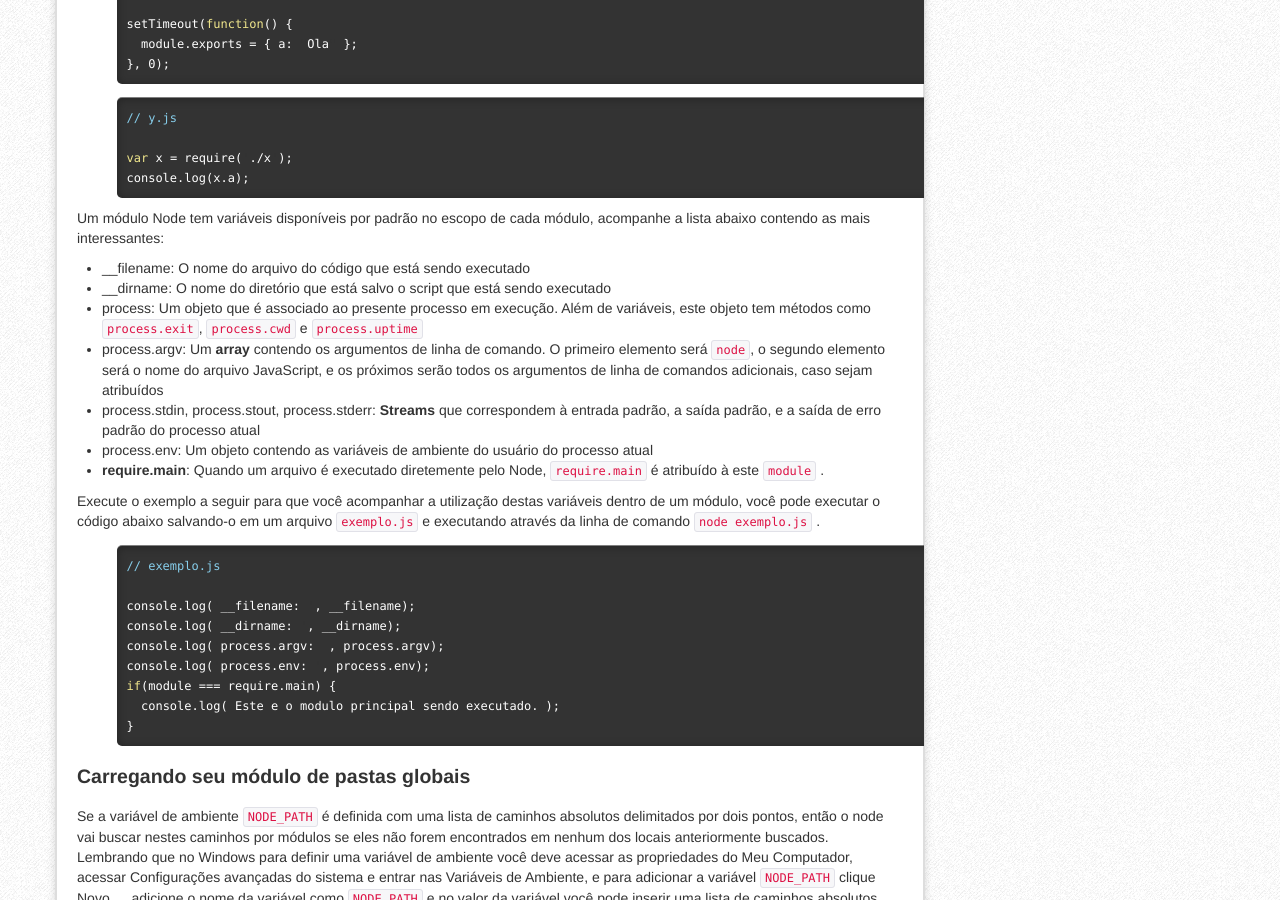
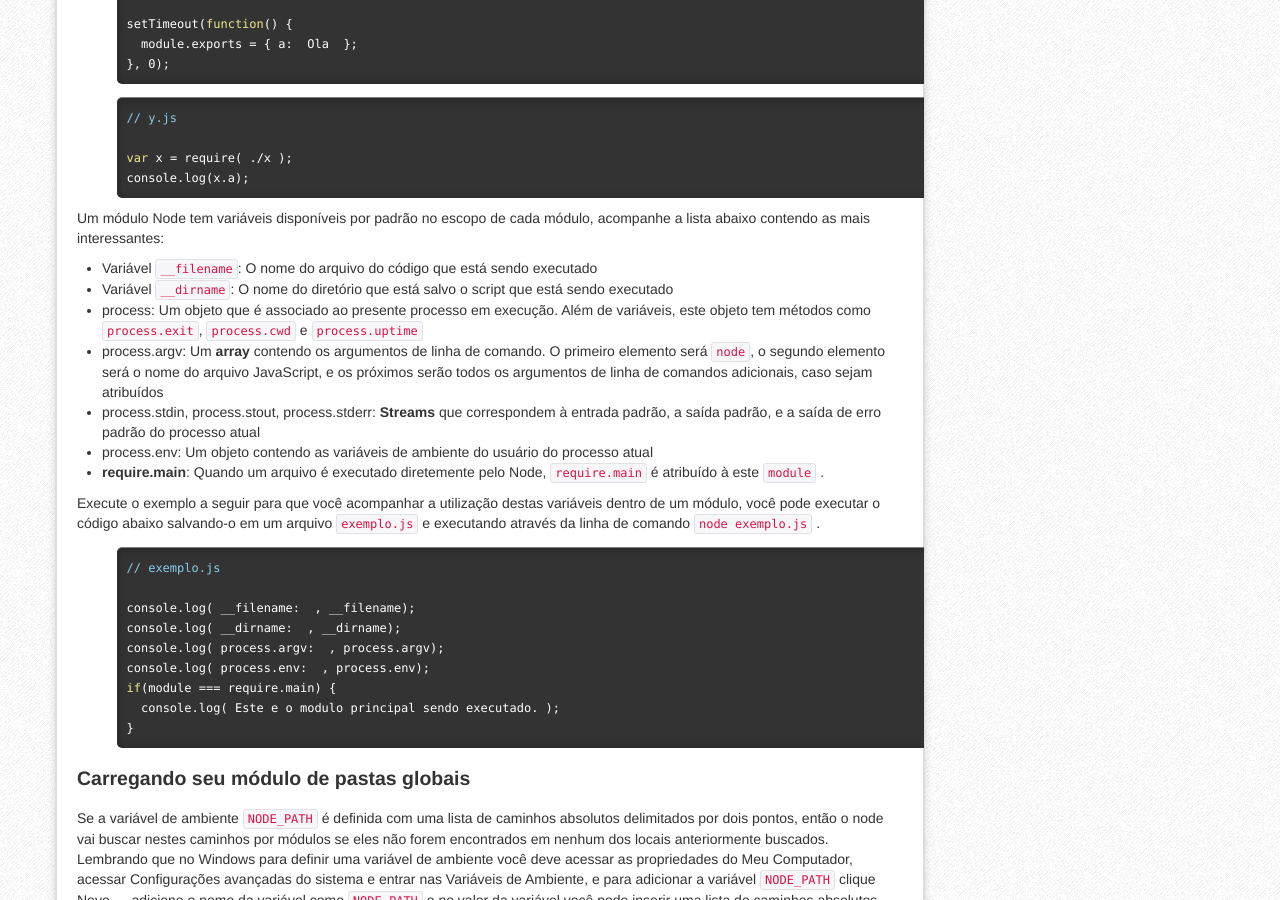
Before and after one commit to nodebr/NodeBR.com, a Jekyll site: the page built from _posts/2013-7-29-modulos-em-nodejs.md, in a window 1280 px wide and 900 px high, scrolled down 5173 px. Built offline with Jekyll 4.4.1, drawn with Linux system fonts in a browser that asks for light colours; comment, search, counter and statistics services are not loaded.

Commit message:
Corrigindo o post de Modulos do Node

```diff
--- a/_posts/2013-7-29-modulos-em-nodejs.md
+++ b/_posts/2013-7-29-modulos-em-nodejs.md
@@ -242,8 +242,8 @@ console.log(x.a);
 
 Um módulo Node tem variáveis disponíveis por padrão no escopo de cada módulo, acompanhe a lista abaixo contendo as mais interessantes:
 
-- __filename: O nome do arquivo do código que está sendo executado
-- __dirname: O nome do diretório que está salvo o script que está sendo executado
+- Variável `__filename`: O nome do arquivo do código que está sendo executado
+- Variável `__dirname`: O nome do diretório que está salvo o script que está sendo executado
 - process: Um objeto que é associado ao presente processo em execução. Além de variáveis, este objeto tem métodos como `process.exit`, `process.cwd` e `process.uptime`
 - process.argv: Um **array** contendo os argumentos de linha de comando. O primeiro elemento será `node`, o segundo elemento será o nome do arquivo JavaScript, e os próximos serão todos os argumentos de linha de comandos adicionais, caso sejam atribuídos
 - process.stdin, process.stout, process.stderr: **Streams** que correspondem à entrada padrão, a saída padrão, e a saída de erro padrão do processo atual
```
